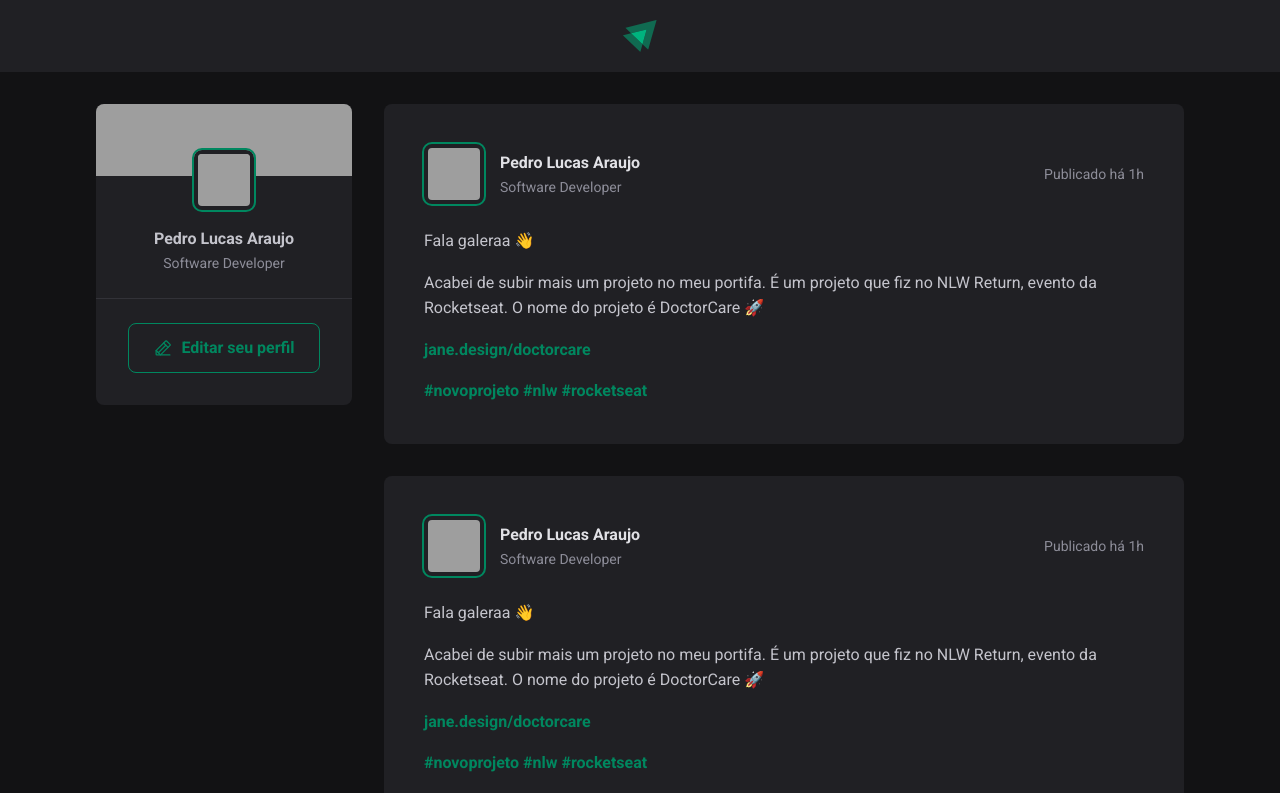
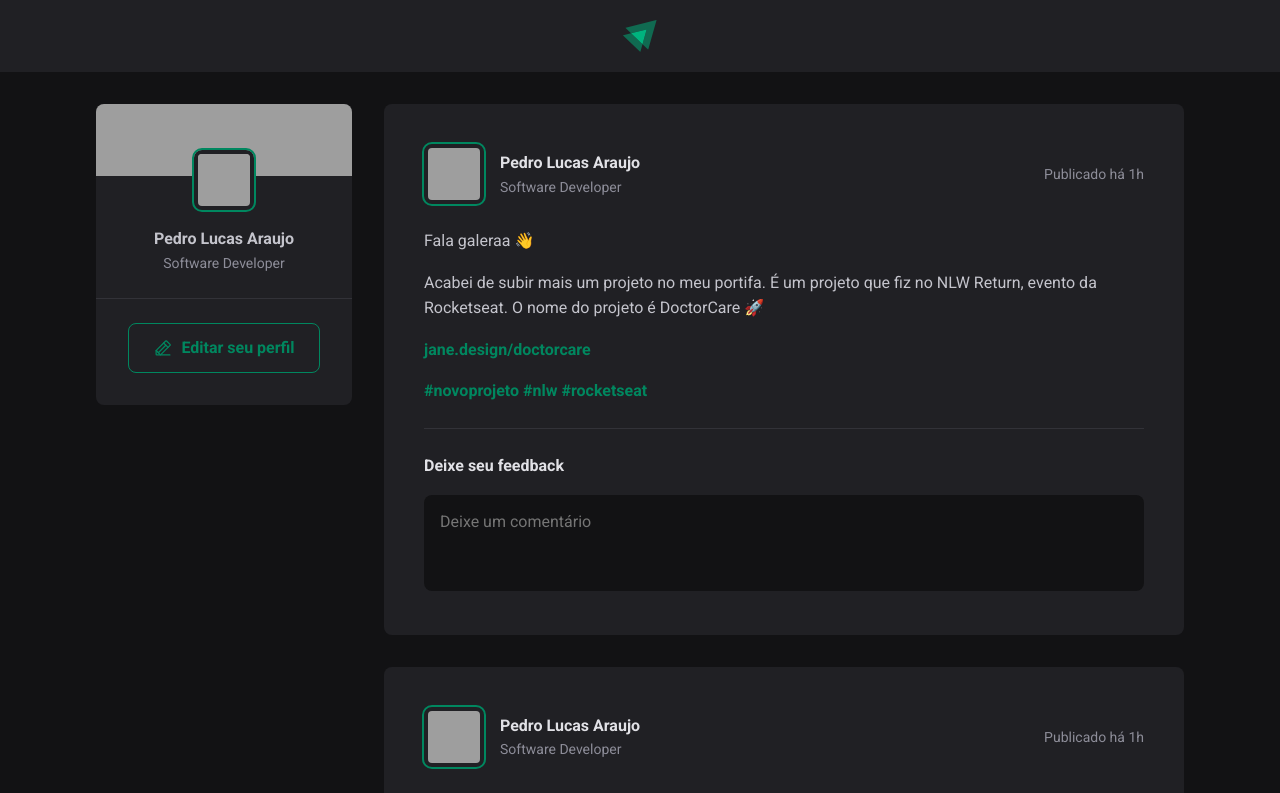
Before and after one commit to PedroLucasAraujo/learning__reactjs_ignite_feed, a React (Vite) app: page / in a window 1280 px wide. Shown: the top 793 px of the page. Built offline with nearby package versions, Linux system fonts and the light colour scheme; grey boxes are pictures that could not be loaded.

Commit message:
class13: CommentForm

```diff
--- a/src/components/Post.jsx
+++ b/src/components/Post.jsx
@@ -37,6 +37,14 @@
           </p>
         </p>
       </div>
+
+      <form className={styles.commentForm}>
+        <strong>Deixe seu feedback</strong>
+        <textarea placeholder="Deixe um comentário" />
+        <footer>
+          <button type="submit">Publicar</button>
+        </footer>
+      </form>
     </article>
   );
 }
--- a/src/components/Post.module.css
+++ b/src/components/Post.module.css
@@ -65,3 +65,59 @@
   color: var(--gray-400);
   line-height: 1.6;
 }
+
+.commentForm {
+  width: 100%;
+  margin-top: 1.5rem;
+  padding-top: 1.5rem;
+  border-top: 1px solid var(--gray-600);
+}
+
+.commentForm > strong {
+  line-height: 1.6;
+  color: var(--gray-100);
+}
+
+.commentForm textarea {
+  width: 100%;
+  background: var(--gray-900);
+  border: 0;
+  resize: none;
+  height: 6rem;
+  padding: 1rem;
+  border-radius: 8px;
+  color: var(--gray-100);
+  line-height: 1.4;
+  margin-top: 1rem;
+}
+
+.commentForm footer {
+  visibility: hidden;
+  max-height: 0;
+}
+
+.commentForm:focus-within {
+  visibility: visible;
+  max-height: none;
+}
+
+.commentForm button[type="submit"] {
+  padding: 1rem 1.5rem;
+  margin-top: 1rem;
+  border-radius: 8px;
+  border: 0;
+  background: var(--green-500);
+  color: var(--white);
+  font-weight: bold;
+  cursor: pointer;
+  transition: background-color 0.1s;
+}
+
+.commentForm button[type="submit"]:not(:disabled):hover {
+  background: var(--green-300);
+}
+
+.commentForm button[type="submit"]:disabled {
+  opacity: 0.7;
+  cursor: not-allowed;
+}
--- a/src/global.css
+++ b/src/global.css
@@ -9,6 +9,11 @@
   --gray-900: #121214;
   --green-500: #00875f;
   --green-300: #00b37e;
+}
+
+:focus {
+  outline: transparent;
+  box-shadow: 0 0 0 2px var(--green-500);
 }
 
 * {
```
